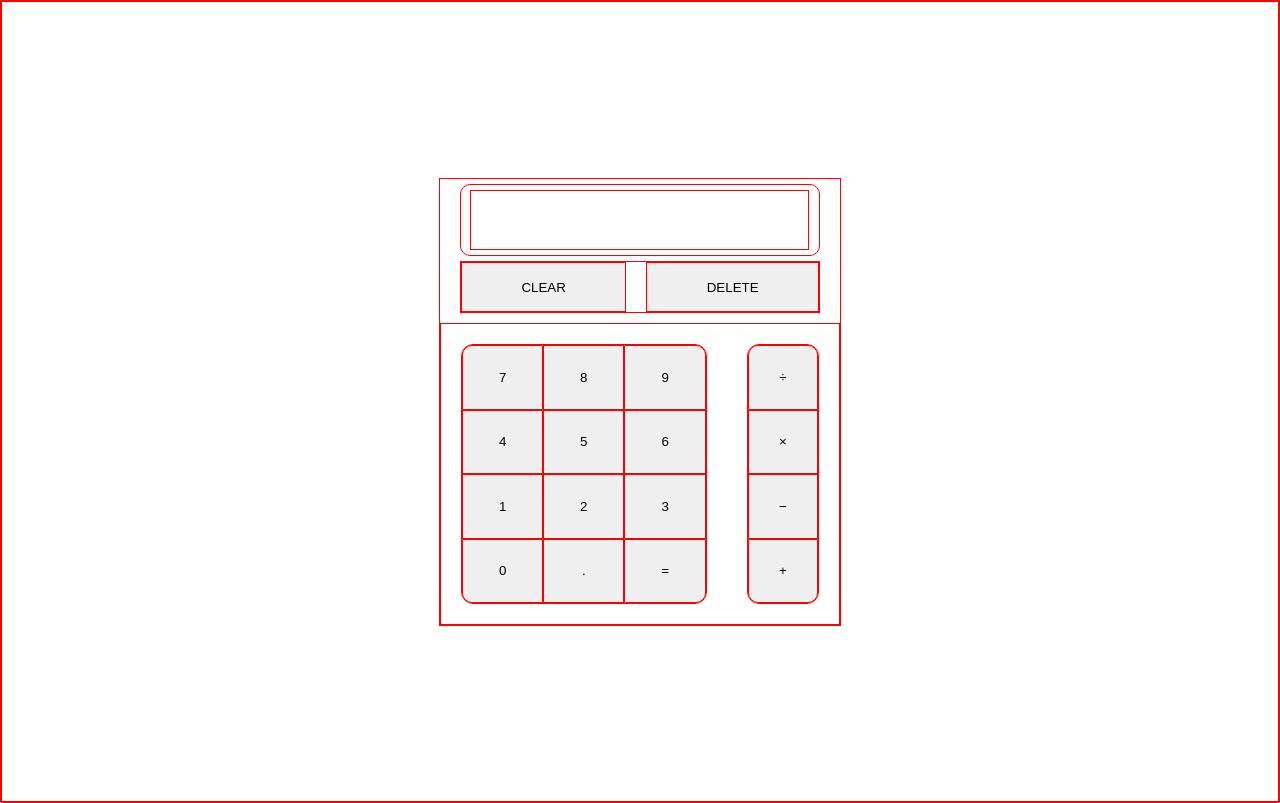
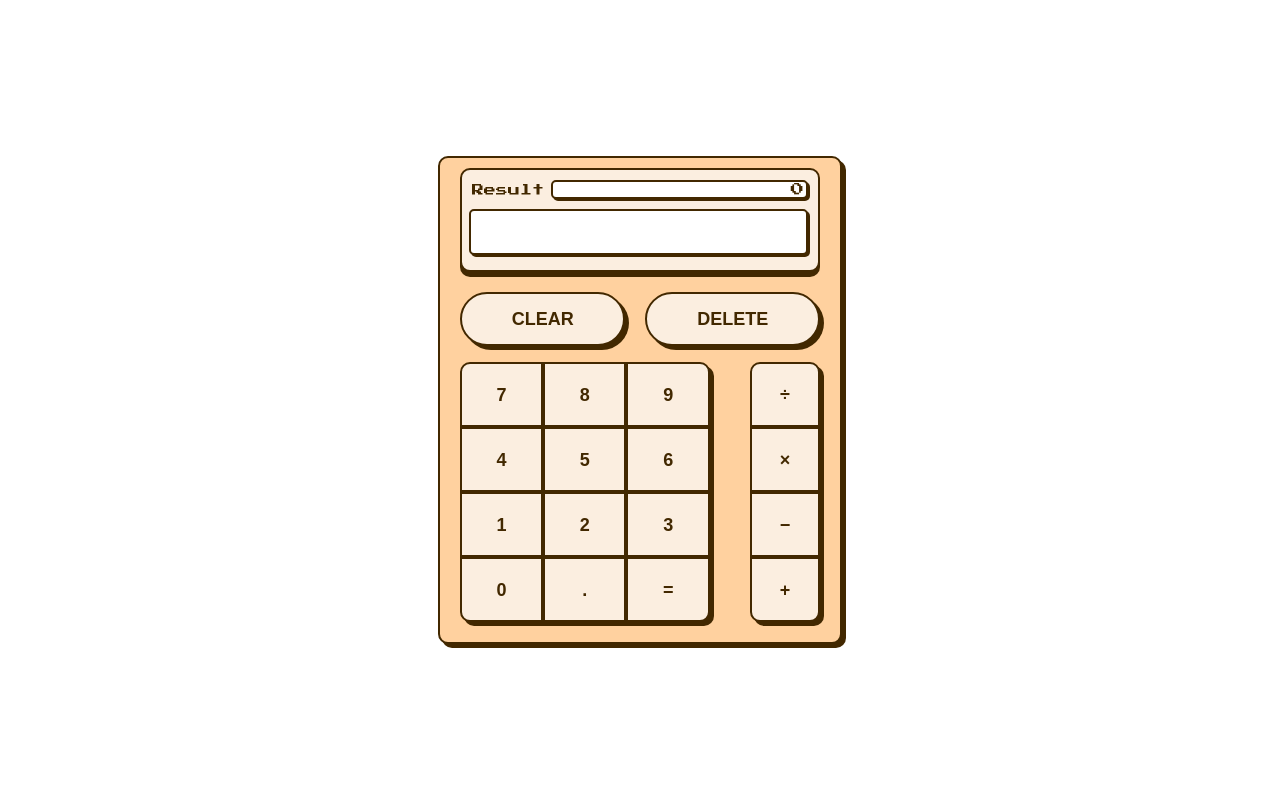
Before and after one commit to guowei42/calculator, a plain HTML site: page index.html in a window 1280 px wide. Drawn offline with Linux system fonts and the light colour scheme.

Commit message:
added css and result box

```diff
--- a/index.html
+++ b/index.html
@@ -15,6 +15,10 @@
     <body>
         <div class="calculator">
             <div class="display">
+                <div id="word">
+                    <label>Result</label>
+                </div>
+                <input id="result" type="text" value="0" dir="rtl" readonly>
                 <input id="content" type="text" value="" readonly>
             </div>
             <div class = "clear-del">
--- a/script.js
+++ b/script.js
@@ -17,7 +17,9 @@ function setInput(input) {
 
 function resetInput() {
     const inputBox = document.getElementById("content");
+    const resultBox = document.getElementById("result");
     inputBox.setAttribute("value", "");
+    resultBox.setAttribute("value", "0");
     op1 = (first, second) => Number(first) + Number(second);
     num1 = 0;
     num2 = 0;
@@ -29,7 +31,12 @@ function clearInput() {
 }
 
 function remove() {
-
+    const resultBox = document.getElementById("result");
+    const screen = getInput();
+    const newScreen = screen.slice(0,-1);
+    setInput(newScreen);
+    resultBox.setAttribute("value", newScreen);
+    num2 = Number(newScreen);
 }
 
 function resizeFont() {
@@ -52,7 +59,7 @@ function resizeFont() {
 }
 
 function divide() {
-    setInput(op1(num1, num2));
+    resultBox();
     num1 = op1(num1, num2);
     op1 = (first, second) => {
         if ((first/second).toString().length >= 15) {
@@ -64,21 +71,21 @@ function divide() {
 }
 
 function multiply() {
-    setInput(op1(num1, num2));
+    resultBox();
     num1 = op1(num1, num2);
     op1 = (first, second) => first * second;
     clearInput();
 }
 
 function minus() {
-    setInput(op1(num1, num2));
+    resultBox();
     num1 = op1(num1, num2);
     op1 = (first, second) => first - second;
     clearInput();
 }
 
 function add() {
-    setInput(op1(num1, num2));
+    resultBox();
     num1 = op1(num1, num2);
     op1 = (first, second) => Number(first) + Number(second);
     clearInput();
@@ -87,9 +94,16 @@ function add() {
 function equals() {
     const newNum = op1(num1, num2)
     setInput(newNum);
+    resultBox();
     num1 = 0;
     num2 = newNum
     op1 = (first, second) => Number(first) + Number(second);
+}
+
+function resultBox() {
+    const resultBox = document.getElementById("result");
+    const result = op1(num1, num2);
+    resultBox.setAttribute("value", result);
 }
 
 function decimal() {
--- a/style.css
+++ b/style.css
@@ -1,6 +1,3 @@
-* {
-    border: 1px solid red
-}
 html {
     height: 100%;
 }
@@ -13,21 +10,71 @@ body {
     justify-content: center;
 }
 
+.calculator {
+    border: 2px solid black;
+    border-radius: 10px;
+    background-color: #ffd19f;
+    border: 2px solid #422800;
+    box-shadow: #422800 4px 4px 0 0;
+}
+
 .display {
-    min-height: 70px;
+    min-height: 100px;
     position: relative;
-    margin: 5px 20px;
+    margin: 10px 20px;
     border-radius: 10px;
+    border: 2px solid #422800;
+    box-shadow: #422800 0px 5px 0 0;
+    background-color: #fbeee0;
+    color: #422800;
+}
+
+.display input {
+    border-radius: 5px;
+    background-color: #ffffff;
+    border: 2px solid #422800;
+    box-shadow: #422800 2px 2px 0 0;
+    color: #422800;
+    display: inline-block;
+    text-decoration: none;
+    user-select: none;
+    -webkit-user-select: none;
+    touch-action: manipulation;
+}
+
+#word {
+    display: flex;
+    flex-grow: 1;
+    align-items: center;
+    position: absolute;
+    top: 5px;
+    left: 10px;
+    height: 30%;
+    font-size: 12px;
+    font-family: 'Press Start 2P', arial;
+}
+
+#word input{
+    flex-grow: 1;
+}
+
+#result {
+    position: absolute;
+    top: 10px;
+    right: 10px;
+    height: 13%;
+    width: 70%;
+    font-family: 'Press Start 2P', arial;
 }
 
 #content {
     position: absolute;
-    bottom: 5px;
+    bottom: 15px;
     right: 10px;
     font-size: 40px;
     font-family: 'Press Start 2P', arial;
     max-width: 93%;
-    height: 80%;
+    height: 40%;
     text-align: right;
 }
 
@@ -44,7 +91,7 @@ body {
     gap:20px;
     height: 50px;
 
-    margin: 0px 20px 10px 20px;
+    margin: 10px 20px 0px 20px;
 }
 
 .main {
@@ -67,7 +114,6 @@ body {
     flex: 1 1 0;
     grid-template-columns: auto;
 
-
     border-radius: 12px;
     max-width: 70px;
     margin: 20px;
@@ -77,9 +123,35 @@ body {
     border-radius: 0;
 }
 
+/* CSS */
+button {
+  background-color: #fbeee0;
+  border: 2px solid #422800;
+  border-radius: 30px;
+  box-shadow: #422800 4px 4px 0 0;
+  color: #422800;
+  cursor: pointer;
+  display: inline-block;
+  font-weight: 600;
+  font-size: 18px;
+  padding: 0 18px;
+  line-height: 50px;
+  text-align: center;
+  text-decoration: none;
+  user-select: none;
+  -webkit-user-select: none;
+  touch-action: manipulation;
+}
+
 button:hover {
-    cursor: pointer;
+  background-color: #fff;
 }
+
+button:active {
+  box-shadow: #422800 0px 0px 0 0;
+  transform: translate(2px, 2px);
+}
+
 
 #seven{
     border-radius: 10px 0 0 0;
```
